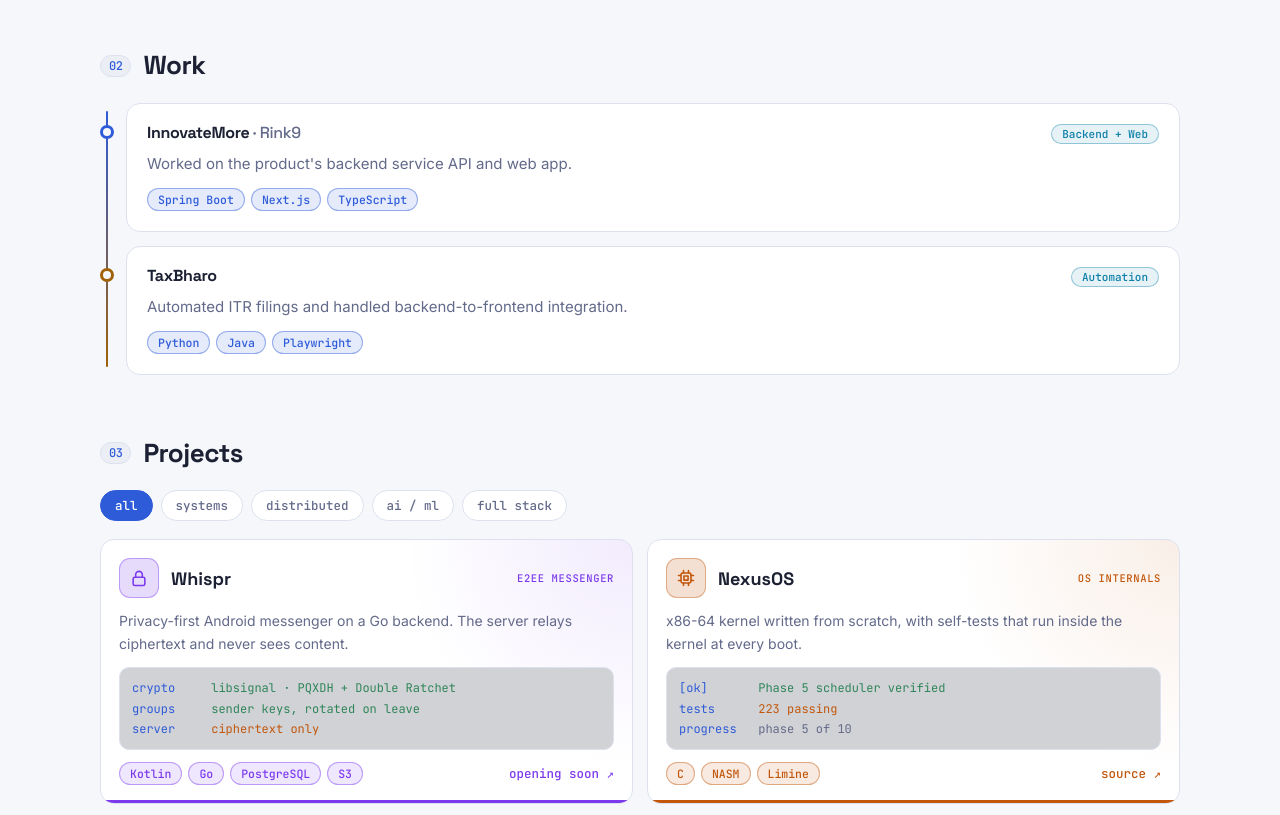
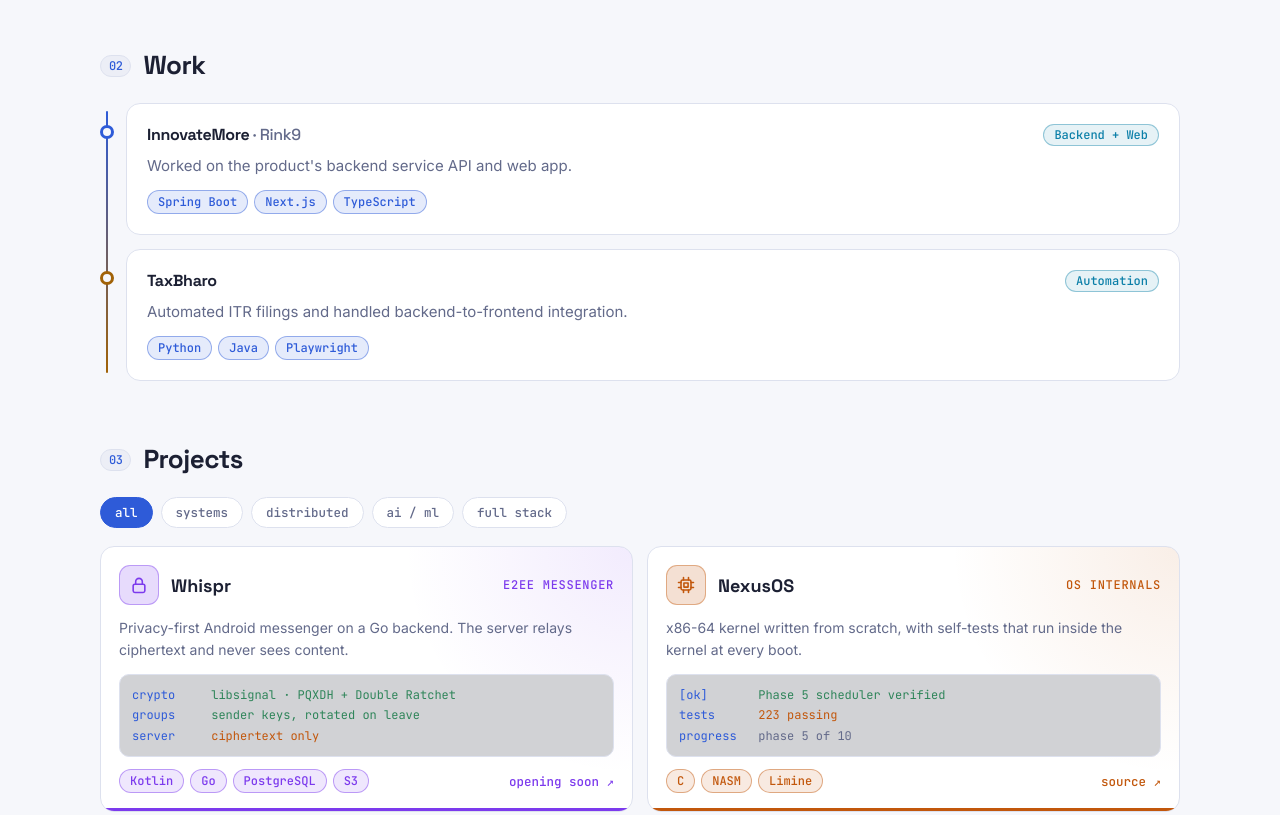
Before and after one commit to Siddhesh-source/siddhesh-portfolio, a plain HTML site: page index.html in a window 1280 px wide. Shown: the part 940-1755 px from the top of the page. Drawn offline with Linux system fonts and the light colour scheme; no server answers.

Commit message:
style(design): FINDING-004 lift small text to a 12px floor

```diff
--- a/styles.css
+++ b/styles.css
@@ -15,7 +15,7 @@
 html { scroll-behavior: smooth; scroll-padding-top: 72px; }
 body { background: var(--bg); color: var(--text); font: 15px/1.6 var(--body); -webkit-font-smoothing: antialiased; overflow-x: hidden; transition: background .3s, color .3s; }
 a { color: inherit; text-decoration: none; }
-kbd { font: 500 11px var(--mono); padding: 1px 6px; border: 1px solid var(--line); border-bottom-width: 2px; border-radius: 6px; background: var(--bg2); color: var(--muted); }
+kbd { font: 500 12px var(--mono); padding: 1px 6px; border: 1px solid var(--line); border-bottom-width: 2px; border-radius: 6px; background: var(--bg2); color: var(--muted); }
 .wrap { width: min(1080px, 100% - 40px); margin-inline: auto; }
 section { padding: 56px 0 8px; }
 h1, h2, h3 { font-family: var(--head); letter-spacing: -.02em; line-height: 1.15; }
@@ -89,9 +89,9 @@ h1 { font-size: clamp(38px, 6vw, 62px); margin: 18px 0 10px; }
 .timeline li { position: relative; }
 .node { position: absolute; left: -26px; top: 22px; width: 14px; height: 14px; border-radius: 50%; background: var(--bg); border: 3px solid var(--c); }
 .row { display: flex; justify-content: space-between; align-items: center; gap: 12px; flex-wrap: wrap; }
-.tag { font: 500 11px var(--mono); color: var(--cyan); border: 1px solid color-mix(in srgb, var(--cyan) 40%, transparent); background: color-mix(in srgb, var(--cyan) 10%, transparent); padding: 2px 10px; border-radius: 999px; }
+.tag { font: 500 12px var(--mono); color: var(--cyan); border: 1px solid color-mix(in srgb, var(--cyan) 40%, transparent); background: color-mix(in srgb, var(--cyan) 10%, transparent); padding: 2px 10px; border-radius: 999px; }
 .chips { display: flex; flex-wrap: wrap; gap: 6px; margin-top: 12px; }
-.chips span, .stack span { font: 500 11.5px var(--mono); padding: 3px 10px; border-radius: 999px; border: 1px solid color-mix(in srgb, var(--c, var(--blue)) 45%, transparent); background: color-mix(in srgb, var(--c, var(--blue)) 12%, transparent); color: var(--c, var(--blue)); }
+.chips span, .stack span { font: 500 12px var(--mono); padding: 3px 10px; border-radius: 999px; border: 1px solid color-mix(in srgb, var(--c, var(--blue)) 45%, transparent); background: color-mix(in srgb, var(--c, var(--blue)) 12%, transparent); color: var(--c, var(--blue)); }
 
 /* projects */
 .filters { display: flex; flex-wrap: wrap; gap: 8px; margin-bottom: 18px; }
@@ -105,11 +105,11 @@ h1 { font-size: clamp(38px, 6vw, 62px); margin: 18px 0 10px; }
 .proj:hover { border-color: var(--c); } .proj:hover::before { opacity: 1; }
 .proj::after { content: ""; position: absolute; left: 0; right: 0; bottom: 0; height: 3px; background: var(--c); }
 .proj.hide { display: none; }
-.p-head { display: flex; align-items: center; gap: 12px; position: relative; }
+.p-head { display: flex; align-items: center; flex-wrap: wrap; gap: 6px 12px; position: relative; }
 .p-ico { width: 40px; height: 40px; border-radius: 11px; display: grid; place-items: center; background: color-mix(in srgb, var(--c) 18%, transparent); color: var(--c); border: 1px solid color-mix(in srgb, var(--c) 40%, transparent); }
 .p-ico svg { width: 20px; height: 20px; fill: none; stroke: currentColor; stroke-width: 1.9; stroke-linecap: round; stroke-linejoin: round; }
 .p-title { font: 700 18px var(--head); }
-.p-tag { margin-left: auto; font: 500 10.5px var(--mono); letter-spacing: .06em; color: var(--c); }
+.p-tag { margin-left: auto; font: 500 12px var(--mono); letter-spacing: .06em; color: var(--c); }
 .proj p { color: var(--muted); font-size: 14px; position: relative; }
 .code { position: relative; font: 12px/1.7 var(--mono); background: color-mix(in srgb, var(--bg) 85%, #000); border: 1px solid var(--line); border-radius: 10px; padding: 10px 12px; color: var(--text); overflow-x: auto; }
 .code .k { color: var(--blue); display: inline-block; min-width: 10ch; } .code .v { color: var(--green); } .code .o { color: var(--orange); } .code .c { color: var(--muted); }
@@ -141,7 +141,7 @@ h1 { font-size: clamp(38px, 6vw, 62px); margin: 18px 0 10px; }
 #palette-input { width: 100%; padding: 16px 18px; background: transparent; border: 0; border-bottom: 1px solid var(--line); color: var(--text); font: 15px var(--mono); outline: none; }
 #palette-list { list-style: none; padding: 6px; margin: 0; max-height: 320px; overflow-y: auto; }
 #palette-list li { display: flex; justify-content: space-between; gap: 12px; padding: 9px 12px; border-radius: 8px; cursor: pointer; font-size: 14px; }
-#palette-list li span { color: var(--muted); font: 11px var(--mono); }
+#palette-list li span { color: var(--muted); font: 12px var(--mono); }
 #palette-list li.sel { background: color-mix(in srgb, var(--blue) 18%, transparent); }
 
 /* reveal */
```
